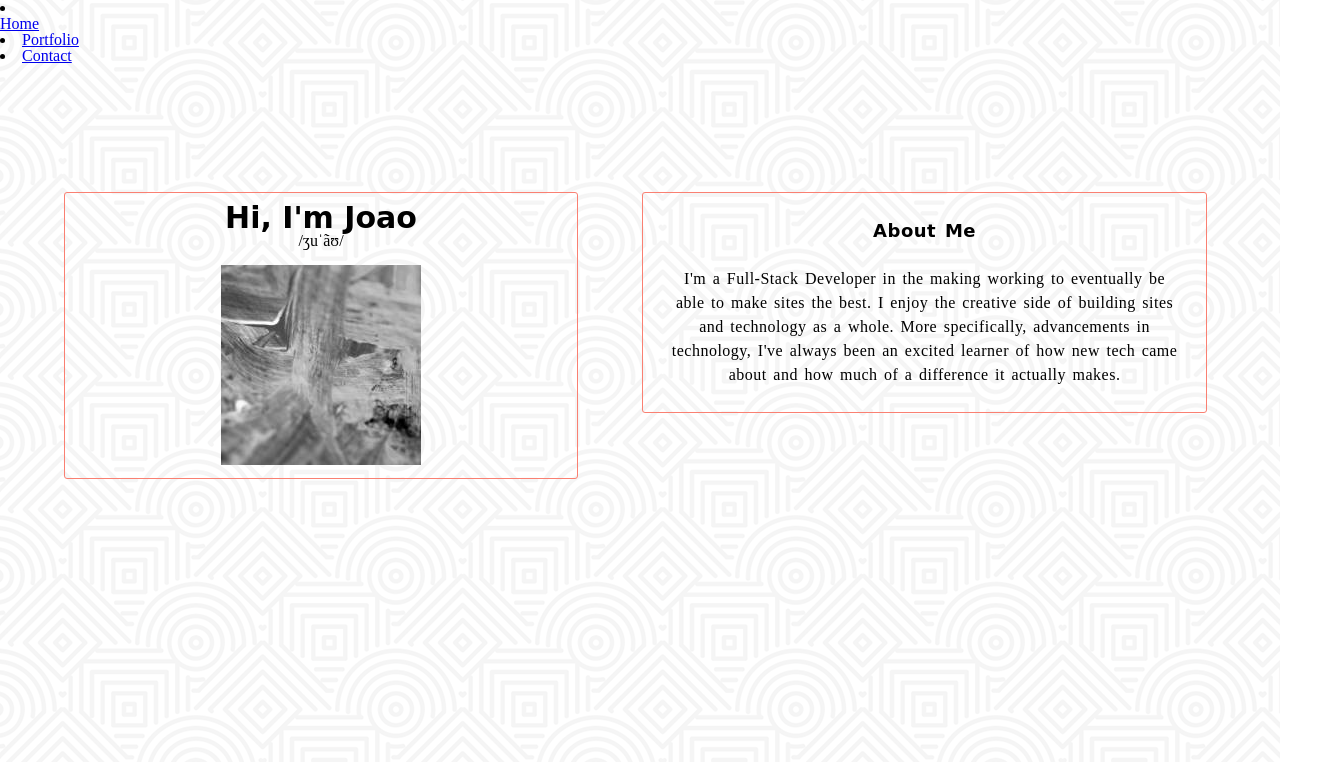
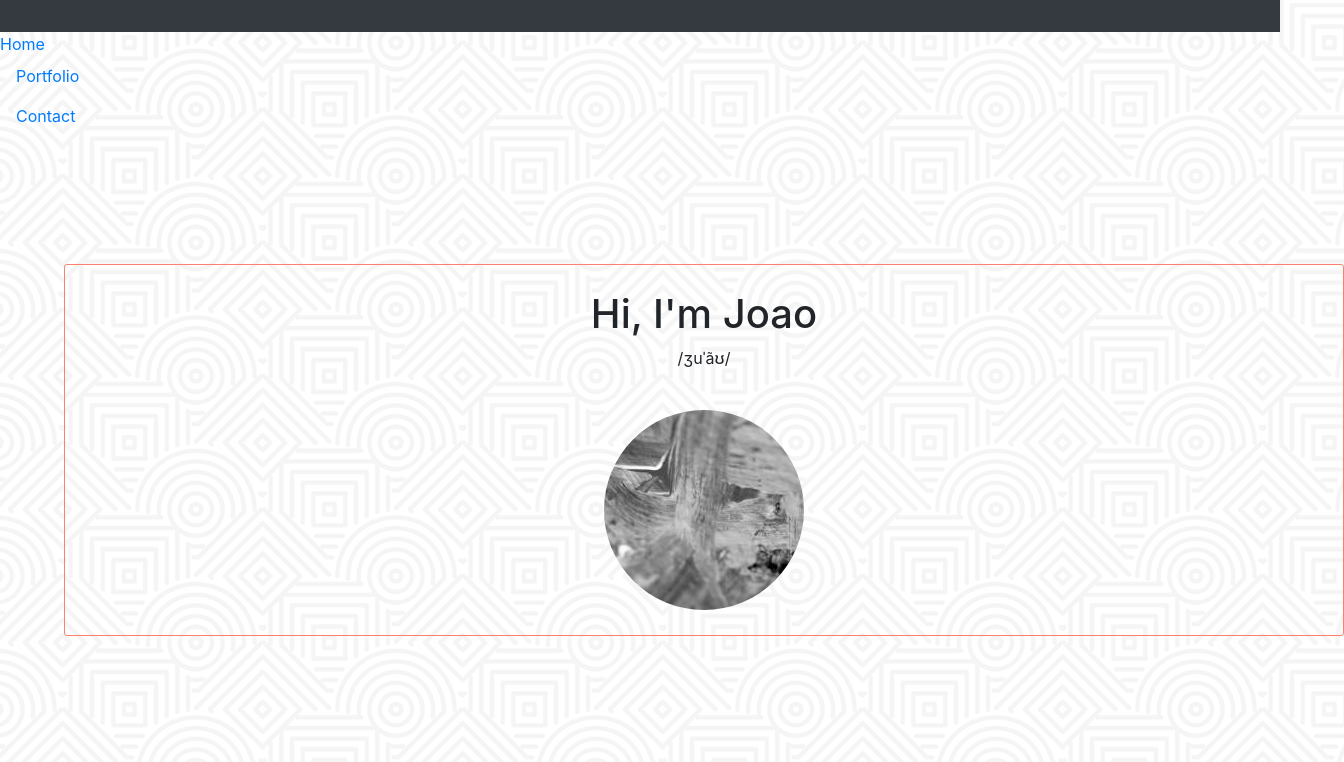
Before and after one commit to Jreis1010/jreis1010.github.io, a plain HTML site: page indexO.html in a window 1280 px wide. Shown: the top 762 px of the page, 1344 px wide, since content can reach past the window. Drawn offline with nearby package versions, Linux system fonts and the light colour scheme; a web font is replaced by a local one.

Commit message:
updated html and css

```diff
--- a/assets/css/style.css
+++ b/assets/css/style.css
@@ -69,4 +69,5 @@ footer {
 }
 footer > p {
     text-align: center;
+    padding-top: 10px;
 }
--- a/assets/css/style2.css
+++ b/assets/css/style2.css
@@ -62,6 +62,7 @@ footer {
 }
 footer > p {
     text-align: center;
+    padding-top: 10px;
 }
 
 h1 {
--- a/assets/css/style3.css
+++ b/assets/css/style3.css
@@ -51,6 +51,8 @@ footer {
     height:30px;   /* Height of the footer */
     background: #00000063
 }
+
 footer > p {
     text-align: center;
+    padding-top: 10px;
 }
--- a/indexO.html
+++ b/indexO.html
@@ -5,23 +5,26 @@
 
     <link rel="stylesheet" href="../jreis1010.github.io/assets/css/reset.css" />
     <link rel="stylesheet" href="../jreis1010.github.io/assets/css/style.css" />
+    <link rel="stylesheet" href="https://maxcdn.bootstrapcdn.com/bootstrap/4.0.0/css/bootstrap.min.css" integrity="sha384-Gn5384xqQ1aoWXA+058RXPxPg6fy4IWvTNh0E263XmFcJlSAwiGgFAW/dAiS6JXm" crossorigin="anonymous">
+
     <link href="https://fonts.googleapis.com/css?family=Boogaloo" rel="stylesheet">
 
  </head>
 
  <header>
-    <nav class="navbar>
+        <nav class="navbar navbar-expand-md bg-dark navbar-dark">
 
-         <ul>
+                <ul class="navbar-nav mx-auto">
 
-             <li class="home"></nav>
+
+             <li class="nav-item nav-link home"></nav>
                  <a href="../jreis1010.github.io/indexO.html">Home</a>
              </li>
 
-                 <li class="portfolio">
+                 <li class="nav-item nav-link portfolio">
                    <a  href="../jreis1010.github.io/PortfolioO.html">Portfolio</a>
                </li>
-                 <li class="contact">
+                 <li class="nav-item nav-link contact">
                    <a  href="../jreis1010.github.io/contactO.html">Contact</a>
                </li>
 
```
Also changed, not shown: PortfolioO.html (+1 -1 lines), contactO.html (+1 -1 lines).
